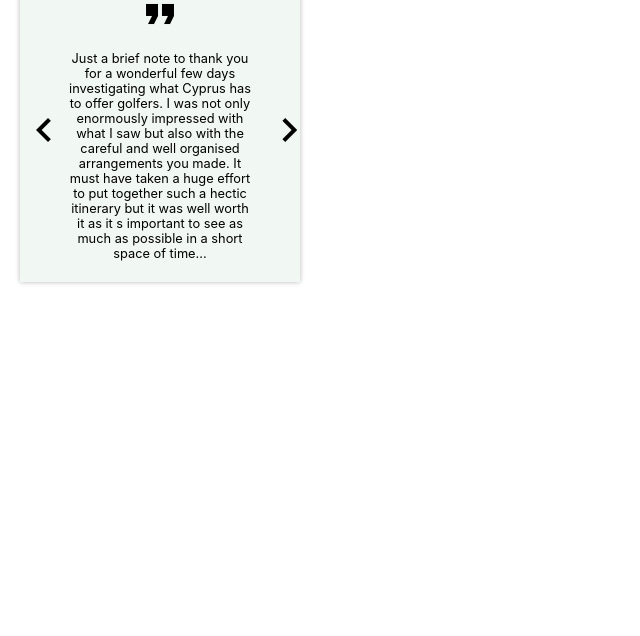
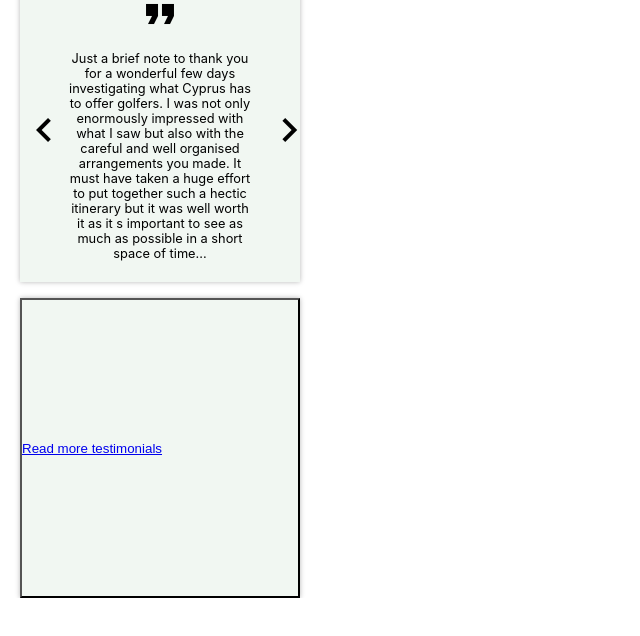
Before and after one commit to annaszalkiewicz/eaglegolfgroup, a React (Create React App) app: page / in a window 1280 px wide. Shown: the part 6348-6984 px from the top of the page, without its empty margins (0-640 px from the left). Built offline with nearby package versions, Linux system fonts and the light colour scheme.

Commit message:
Add testimonials button

```diff
--- a/src/js/Home.js
+++ b/src/js/Home.js
@@ -130,6 +130,9 @@ class Home extends Component {
                 <i class="material-icons right-arrow">keyboard_arrow_right</i>
               </div>
             </div>
+            <button className="grid-item testimonials-button">
+              <a href="#">Read more testimonials</a>
+            </button>
           </div>
         </main>
         <Footer />
```
